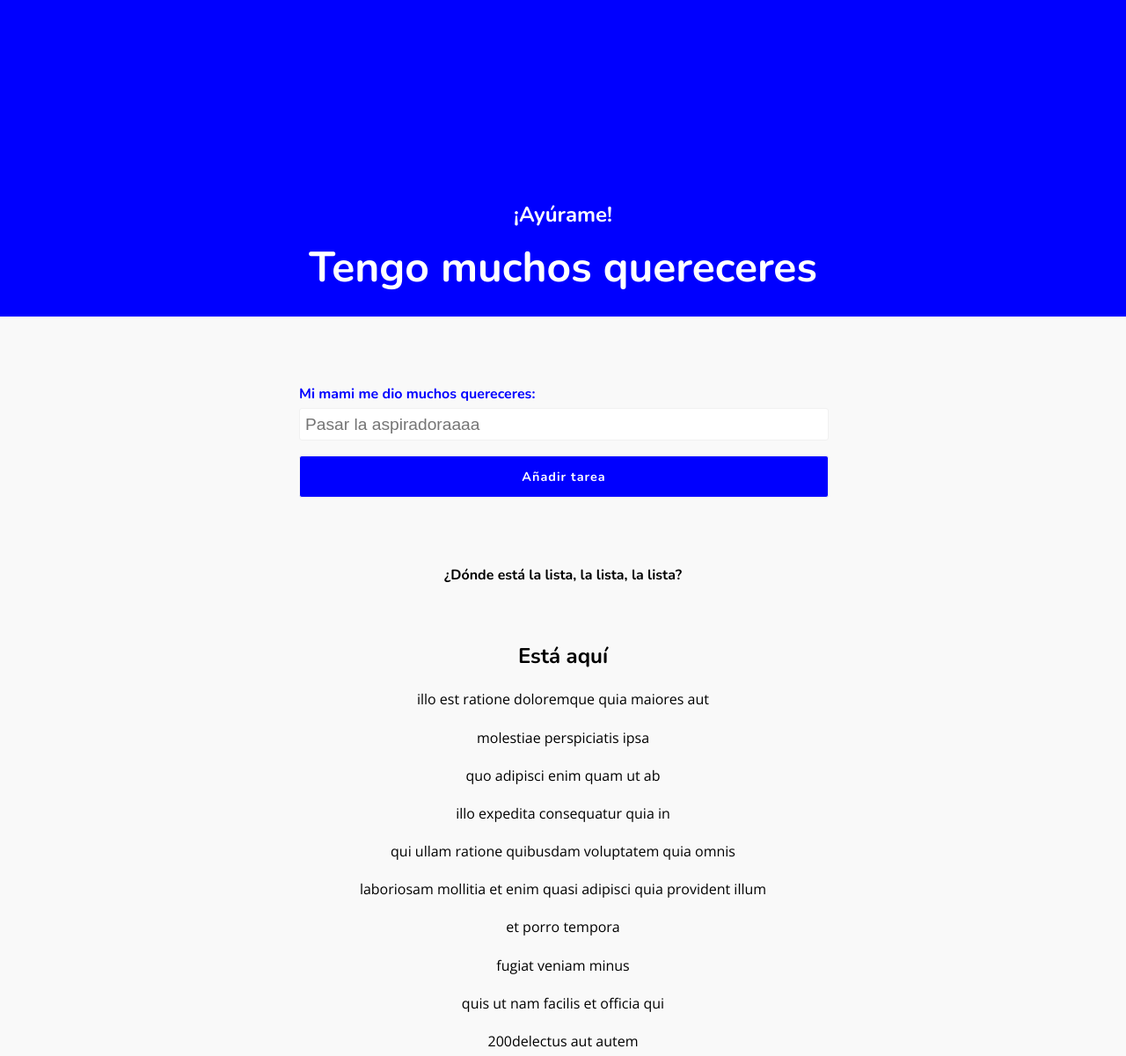
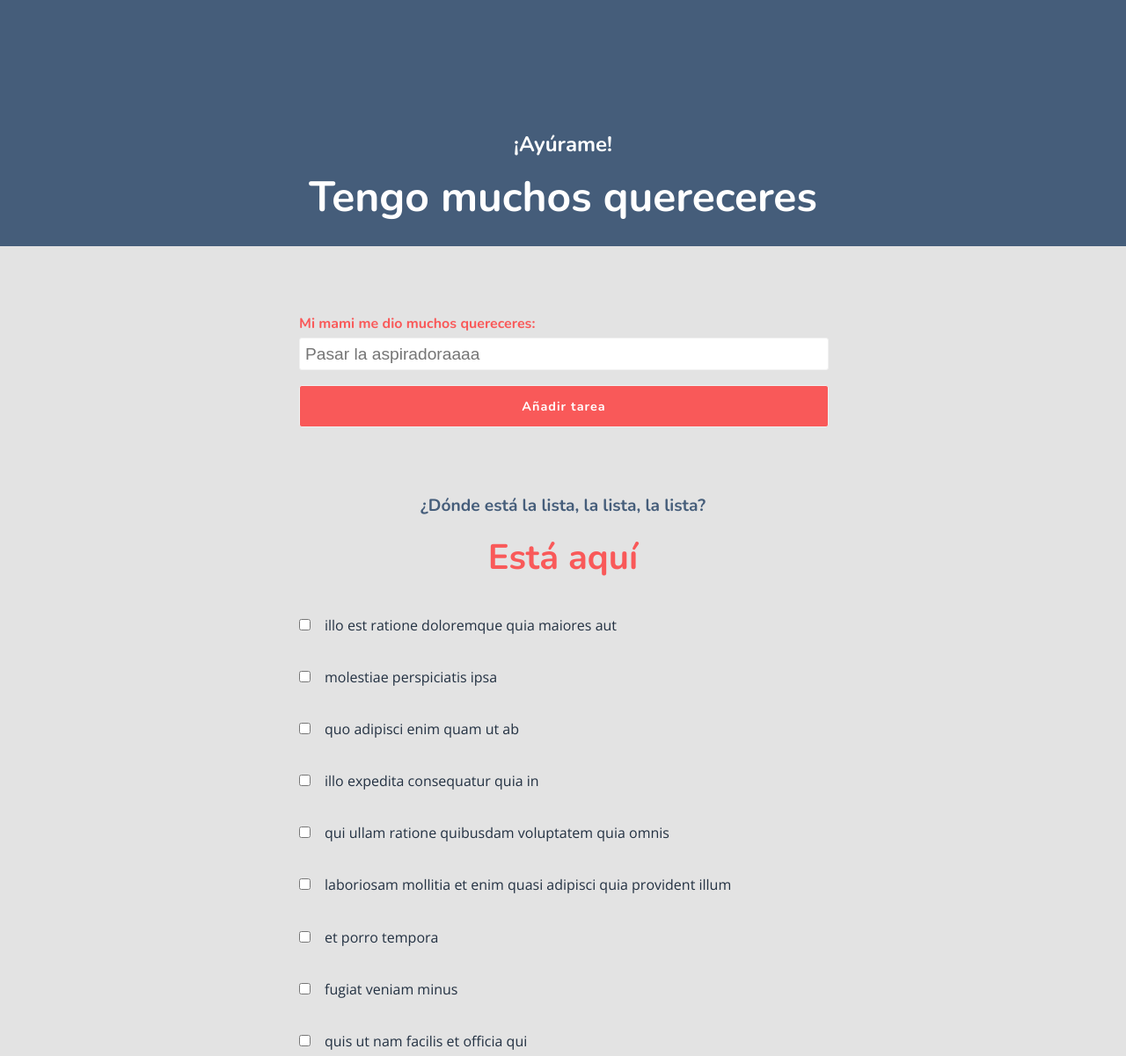
Before and after one commit to caterinadasilva/lista-tareas, a plain HTML site: page assets/index.html in a window 1280 px wide. Shown: the top 1201 px of the page at 88% size. Drawn offline with nearby package versions, Linux system fonts and the light colour scheme.

Commit message:
Ajustes de estilos

```diff
--- a/assets/css/style.css
+++ b/assets/css/style.css
@@ -31,7 +31,8 @@ footer, header, hgroup, menu, nav, section {
 body {
   line-height: 1;
   font-family: 'Open Sans', Helvetica, Arial, sans-serif;
-  background-color: #f9f9f9;
+  background-color: #E3E3E3;
+  color: #233142;
 }
 ol, ul {
   list-style: none;
@@ -52,6 +53,13 @@ table {
   border-spacing: 0;
 }
 
+h1, h2, h3, h4, h5, h6 {
+  font-family: 'Nunito', Helvetica, Arial, sans-serif;
+  font-weight: 700;
+  text-align: center;
+  color: #F95959;
+}
+
 .container {
   display: block;
   width: 100%;
@@ -60,26 +68,32 @@ table {
 }
 
 header {
-  background-color: blue;
+  background-color: #455D7A;
   color: white !important;
-  padding: 10em 0 2em;
+  padding: 5em 0 2em;
   margin-bottom: 5em;
   text-align: center;
 }
 
 h1 {
   font-size: 3rem;
+  color: #fff;
 }
 
 h3 {
   margin: 3em 0 1em;
   font-size: 1.5rem;
+  color: #fff;
 }
 
-h1, h2, h3, h4, h5, h6 {
-  font-family: 'Nunito', Helvetica, Arial, sans-serif;
-  font-weight: 700;
-  text-align: center;
+h2 {
+  font-size: 2.5rem;
+  margin: .7em 0;
+}
+
+h4 {
+  font-size: 1.2rem;
+  color: #455D7A;
 }
 
 form {
@@ -93,7 +107,7 @@ label {
   display: block;
   font-family: 'Nunito', Helvetica, Arial, sans-serif;
   font-weight: 700;
-  color: blue;
+  color: #F95959;
   margin: 1.2em 0 .5em;
 }
 
@@ -114,7 +128,7 @@ input, select {
   font-weight: 700;
   cursor: pointer;
   color: #fff;
-  background-color: blue;
+  background-color: #F95959;
   letter-spacing: 1px;
   font-size: 90%;
   padding: 1em 0;
@@ -124,20 +138,28 @@ input, select {
 }
 
 .btn:hover, .btn:active, .btn:focus {
-  background-color: darkblue;
+  background-color: #F95959;
   transition: .5s ease all;
 }
 
 p {
   font-family: 'Open Sans', sans-serif;
-  display: block;
-  margin: 1em 0;
+  display: inline-block;
+  margin: 1em;
   line-height: 1.7;
-  text-align: center;
+  color: #233142;
 }
 
+#tareas {
+  max-width: 600px;
+  margin: 0 auto;
+}
+.check{
+  display: inline;
+  width: initial;
+}
 span {
-  border-bottom: 2px blue solid;
+  border-bottom: 2px #F95959 solid;
   font-weight: 700;
 }
 
@@ -145,7 +167,7 @@ b {
   font-family: 'Nunito', Helvetica, Arial, sans-serif;
   font-weight: 700;
   font-size: 112%;
-  color: blue;
+  color: #F95959;
 }
 
 small {
--- a/assets/index.html
+++ b/assets/index.html
@@ -32,8 +32,8 @@
 			</div>
 
 			<div id="lista">
-				<h2>¿Dónde está la lista, la lista, la lista?</h2>
-				<h3>Está aquí</h3>
+				<h4>¿Dónde está la lista, la lista, la lista?</h4>
+				<h2>Está aquí</h2>
 				<ul id="tareas">
 
 				</ul>
@@ -42,7 +42,7 @@
 	</section>
 	<footer>
 		<div>
-			<small>Desarrollado por Caterina Da Silva</small>
+			<small>Desarrollado por <b>Caterina Da Silva</b></small>
 		</div>
 	</footer>
 	<script type="text/javascript" src="js/data.js"></script>
--- a/assets/js/data.js
+++ b/assets/js/data.js
@@ -1239,7 +1239,9 @@ function printTareas() {
 	var dataDiez = data.dataStore.slice(data.dataStore.length-10, data.dataStore.length);
 
 	console.log(dataDiez);
-	dataDiez.forEach(function(elem){tareas.innerHTML += "<li><p>" + elem.title + "</p></div></li>";});
+	dataDiez.forEach(function(elem){
+		tareas.innerHTML += '<li><input type="checkbox" name="checkbox" class="check"/><p>' + elem.title + '</p></div></li>';
+	});
 
 }
 printTareas();
```
